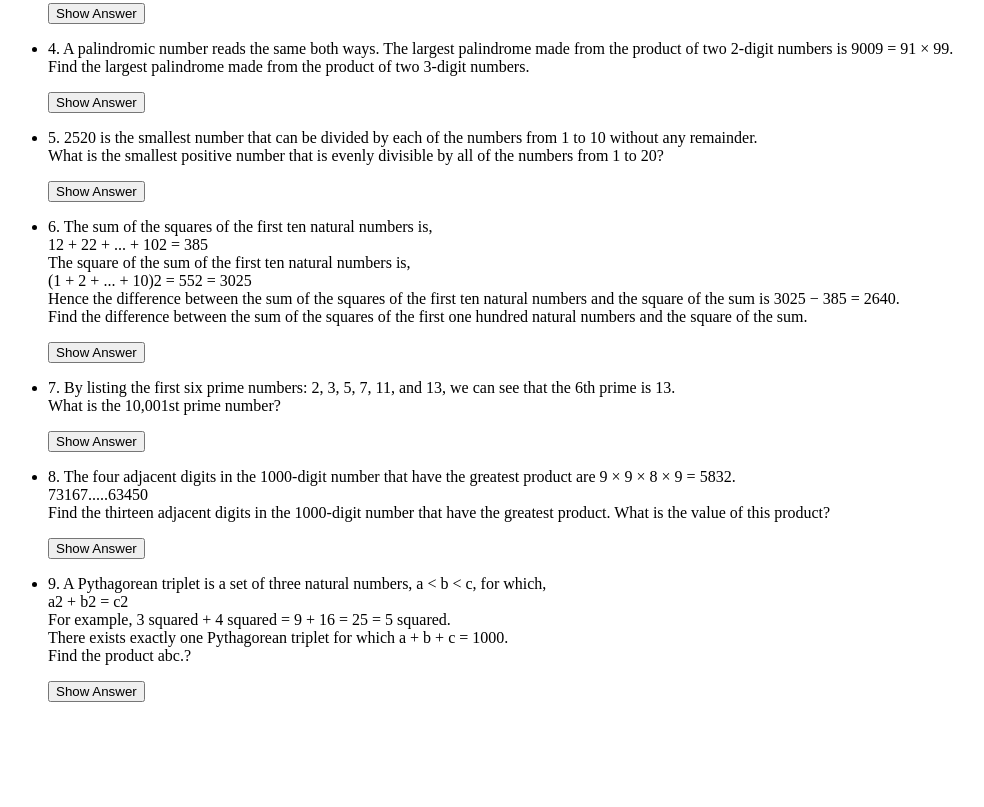
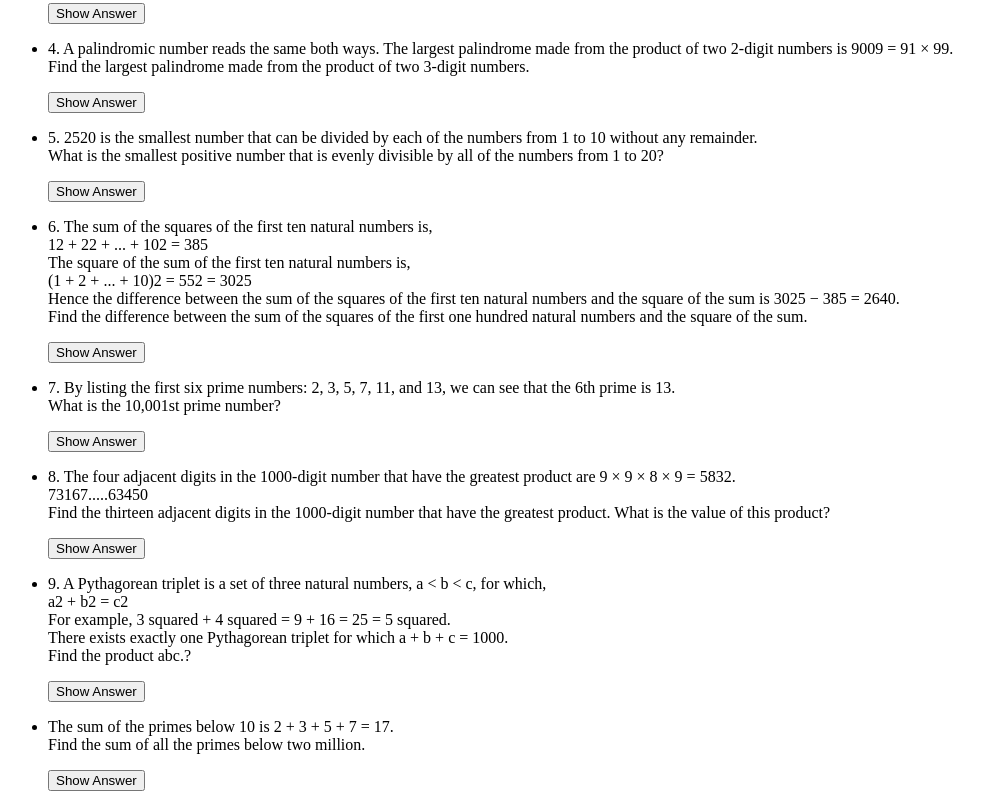
Before and after one commit to mcm0027/project_beuller, a plain HTML site: page index.html in a window 1280 px wide. Shown: the part 424-1231 px from the top of the page, without its empty margins (0-984 px from the left). Before the commit the page ends 1142 px from the top, so only its background shows below. Drawn offline with Linux system fonts and the light colour scheme.

Commit message:
add question 10

```diff
--- a/index.html
+++ b/index.html
@@ -77,6 +77,13 @@ What is the 10,001st prime number?</p>
           <p class="answer" id="answer9"></p>
           <button class="button" id="button9">Show Answer</button>
       </li>
+      <li>
+          <p>The sum of the primes below 10 is 2 + 3 + 5 + 7 = 17.<br>
+
+          Find the sum of all the primes below two million.</p>
+          <p class="answer" id="answer10"></p>
+          <button class="button" id="button10">Show Answer</button>
+      </li>
   </ul>
 
 <script src=""></script>
```
